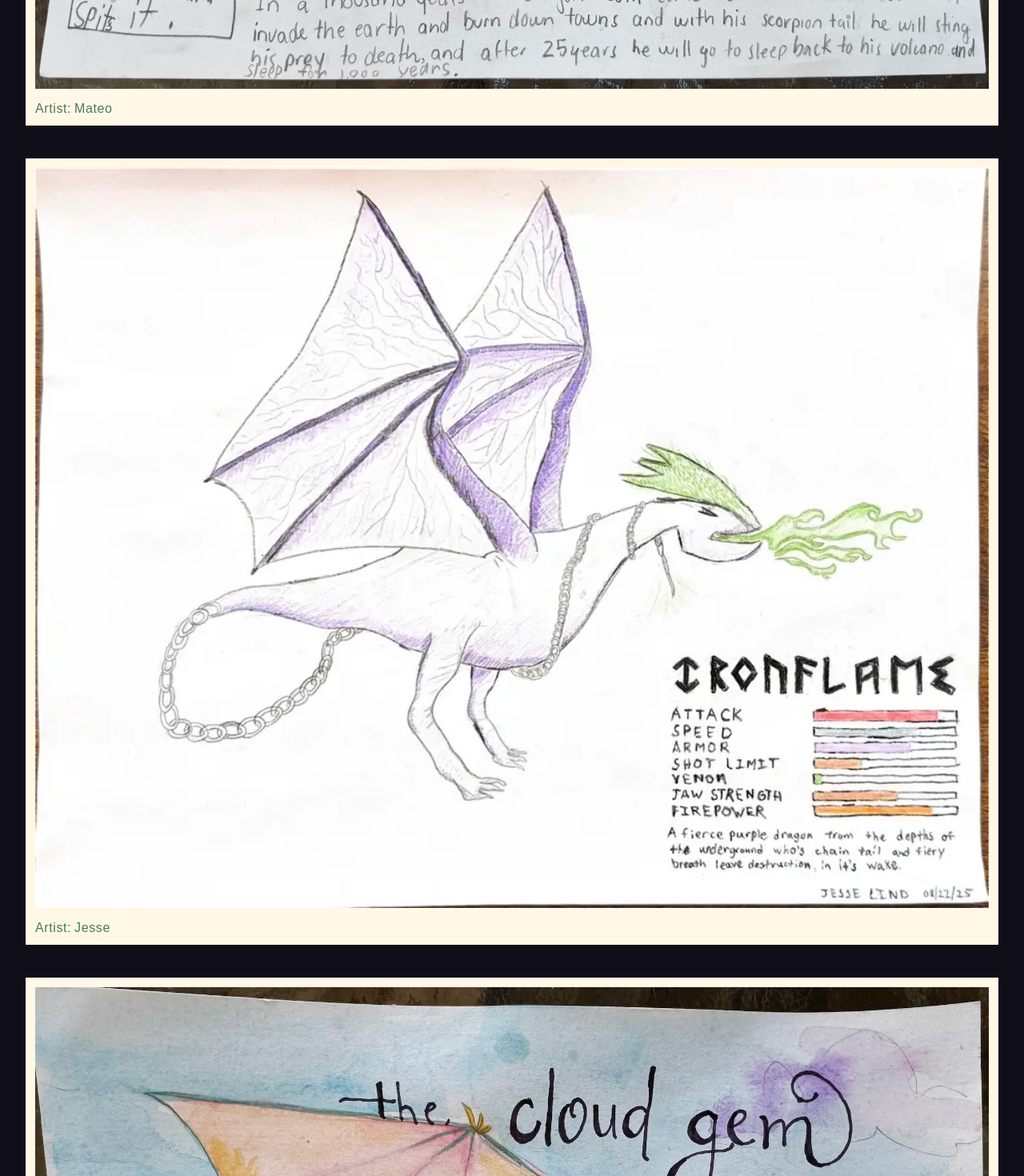
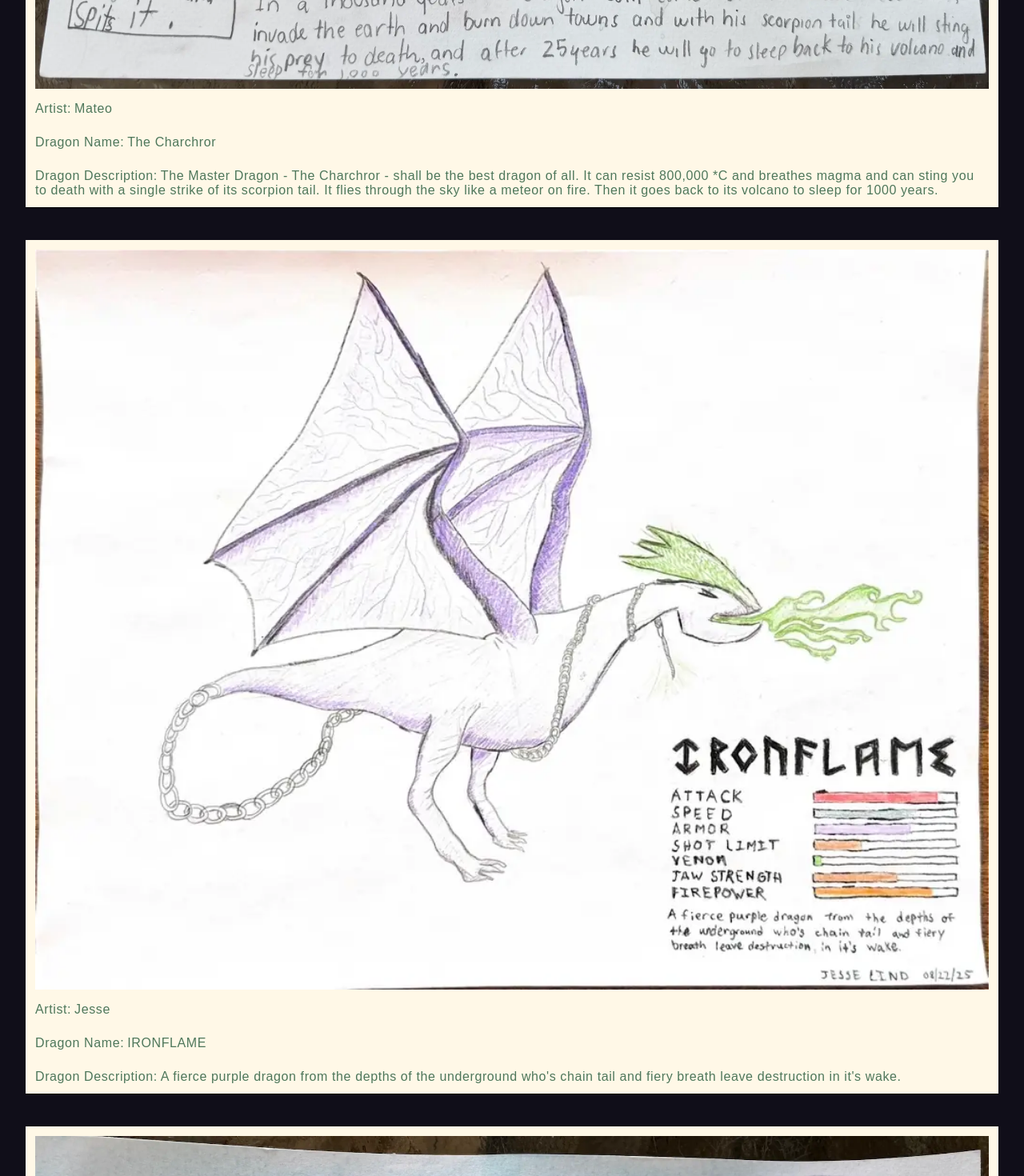
Before and after one commit to jclind/dragon-drawing-contest-2025, a Next.js app: page /gallery in a window 1280 px wide. Shown: the part 1020-2490 px from the top of the page at 80% size. Built offline with nearby package versions, Linux system fonts and the light colour scheme; a web font is replaced by a local one.

Commit message:
feat(submissions): add dragon name and description to gallery

```diff
--- a/app/gallery/page.module.scss
+++ b/app/gallery/page.module.scss
@@ -43,6 +43,9 @@
       }
     }
     .info {
+      display: flex;
+      flex-direction: column;
+      gap: 24px;
       color: $green-text;
       font-size: $fs-small;
       margin-top: 12px;
--- a/app/gallery/page.tsx
+++ b/app/gallery/page.tsx
@@ -19,6 +19,18 @@ const GalleryPage = () => {
                   <label htmlFor=''>Artist:</label>
                   <span>{dragon.creator}</span>
                 </div>
+                {dragon.dragonName && (
+                  <div className={styles.row}>
+                    <label htmlFor=''>Dragon Name:</label>
+                    <span>{dragon.dragonName}</span>
+                  </div>
+                )}
+                {dragon.dragonDescription && (
+                  <div className={styles.row}>
+                    <label htmlFor=''>Dragon Description:</label>
+                    <span>{dragon.dragonDescription}</span>
+                  </div>
+                )}
               </div>
             </div>
           )
--- a/data/submissions.ts
+++ b/data/submissions.ts
@@ -4,22 +4,24 @@ export const submissions = [
   {
     id: 'christa',
     creator: 'Christa',
-    dragonName: '',
+    dragonName: 'The Cloud Gem',
     dragonDescription: '',
     imageSrc: `${submissionsPath}/christa.webp`,
   },
   {
     id: 'ben',
     creator: 'Ben',
-    dragonName: '',
-    dragonDescription: '',
+    dragonName: 'Merlynosaurus',
+    dragonDescription:
+      'Drum roll please…….. The Merlynosaurus has entered the ring! This guy has starry wings for nighttime flying camouflage, can summon volcanoes with the powerful thumps of his tail, harnesses lighting from the volcanic ash clouds, and is afraid of homework.',
     imageSrc: `${submissionsPath}/ben.webp`,
   },
   {
     id: 'lucas',
     creator: 'Lucas',
-    dragonName: '',
-    dragonDescription: '',
+    dragonName: 'Shenlong',
+    dragonDescription: `Shenlong, the master dragon. His breath is as powerful as a Category 5 hurricane, and his winds can produce tornadoes. His tail holds a ruby that concentrates the power of magma from the Earth's core. His heart is a gem no human has ever seen before, and his eyes shoot laser beams as powerful as the sun.
+He is the master dragon , that can capture the judges ( hehe ) imagination! `,
     imageSrc: `${submissionsPath}/lucas.webp`,
   },
   {
@@ -32,8 +34,9 @@ export const submissions = [
   {
     id: 'mateo',
     creator: 'Mateo',
-    dragonName: '',
-    dragonDescription: '',
+    dragonName: 'The Charchror',
+    dragonDescription:
+      'The Master Dragon - The Charchror - shall be the best dragon of all. It can resist 800,000 *C and breathes magma and can sting you to death with a single strike of its scorpion tail. It flies through the sky like a meteor on fire. Then it goes back to its volcano to sleep for 1000 years. ',
     imageSrc: `${submissionsPath}/mateo.webp`,
   },
   {
@@ -53,8 +56,8 @@ export const submissions = [
   {
     id: 'jesse',
     creator: 'Jesse',
-    dragonName: '',
-    dragonDescription: '',
+    dragonName: 'IRONFLAME',
+    dragonDescription: `A fierce purple dragon from the depths of the underground who's chain tail and fiery breath leave destruction in it's wake.`,
     imageSrc: `${submissionsPath}/jesse.webp`,
   },
 ].sort(() => Math.random() - 0.5)
```
